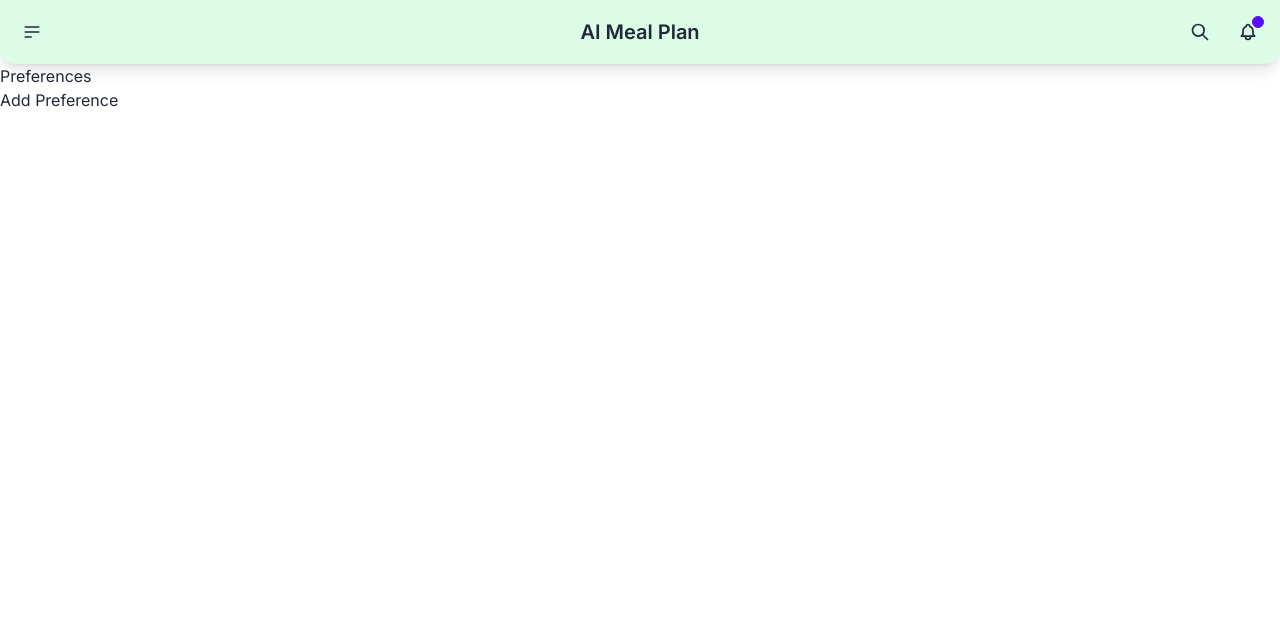
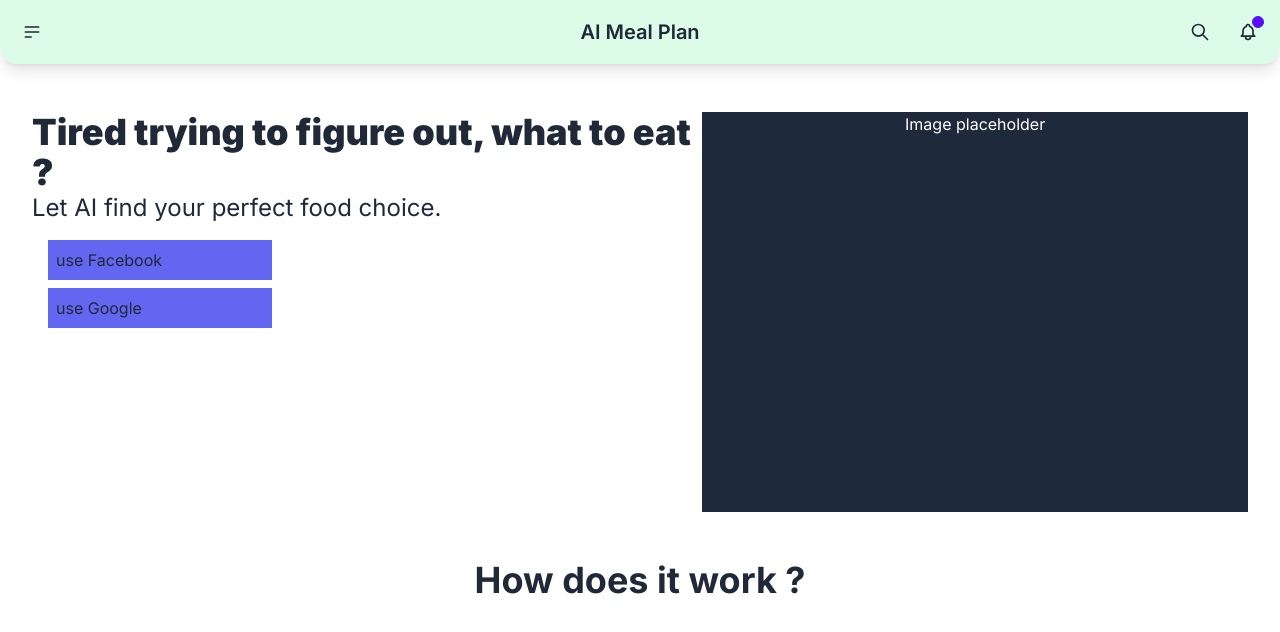
Before and after one commit to TomasKliner/AI-Jidelnicek, a Next.js app: page / in a window 1280 px wide. Shown: the top 632 px of the page. Built offline with nearby package versions, Linux system fonts and the light colour scheme.

Commit message:
simple homepage

```diff
--- a/app/page.tsx
+++ b/app/page.tsx
@@ -1,60 +1,29 @@
 'use client'
 import Image from 'next/image'
 import {useState} from 'react'
-import { Icon } from '@iconify/react';
+import {Icon} from '@iconify/react';
+
 export default function Home() {
-    type Preferences = [
-        {
-            title: string,
-            contains: string,
-        }
-    ]
+    return (
+        <>
+            <header className={"flex justify-evenly p-8 mt-4"}>
 
-    const [preferences, setPreferences] = useState<Preferences>();
+                <div>
+                    <h1 className={"font-black text-4xl"}>Tired trying to figure out, what to eat ?</h1>
+                    <p className={"text-2xl"}>Let AI find your perfect food choice.</p>
+                    <div className={"flex flex-col w-64 gap-2 p-4"}>
+                        <div className={"w-full p-2 bg-indigo-500"}>use Facebook</div>
+                        <div className={"w-full p-2 bg-indigo-500"}>use Google</div>
+                    </div>
+                </div>
+                <div className={"w-[35rem] h-[25rem] bg-slate-800 text-center text-white"}>
+                    Image placeholder
+                </div>
+            </header>
+            <section>
+                <h1 className={"text-center text-4xl p-4 font-bold"}>How does it work ?</h1>
 
-    function handlePreferenceTitleChange(e: any, id: number) {
-        setPreferences(last => {
-            return last.map((preference: any, index: number) => {
-                if (index === id) {
-                    return {...preference, title: e.target.value}
-                } else {
-                    return preference
-                }
-            })
-        })
-    }
-
-
-    return (
-        <div>
-            <h1>Preferences</h1>
-            {preferences?.map((preference, index) => {
-                return (
-                    <div className={"flex items-center justify-center gap-1"} key={index}>
-                        <input className={"input input-primary"} placeholder={"food name"} type="text" value={preference.title}
-                               onChange={(e) => handlePreferenceTitleChange(e, index)}/>
-                        <input className={"input input-primary"} placeholder={"suroviny"} type="text" value={preference.contains}/>
-                        <div className={"cursor-pointer btn btn-error"} onClick={()=>{
-                            setPreferences(last => {
-                                return last.filter((preference: any, i: number) => {
-                                    return i !== index
-                                })
-                            })
-                        }}><Icon icon={"ph:x-bold"}/></div>
-                    </div>
-                )
-            })}
-            <button onClick={() => {
-                setPreferences(last => {
-                    if (last) {
-                        return [...last, {title: '', contains: ''}]
-                    } else {
-                        return [{title: '', contains: ''}]
-                    }
-                })
-            }}>
-                Add Preference
-            </button>
-        </div>
+            </section>
+        </>
     )
 }
```
